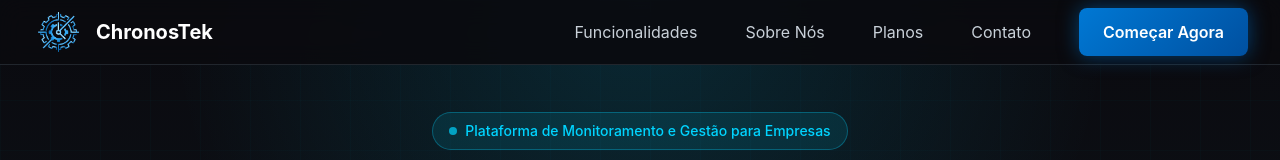
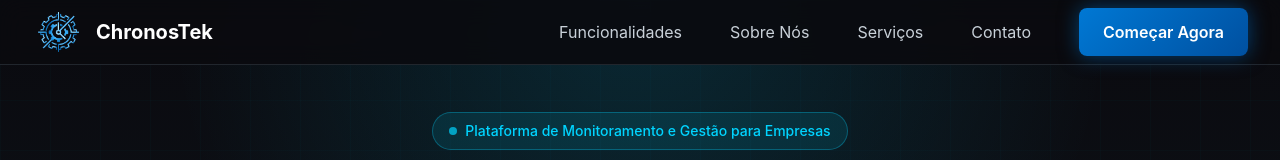
Before and after one commit to ArthurAdmin/Website-ChronosTek, a Next.js app: page / in a window 1280 px wide. Shown: the top 160 px of the page. Built offline with nearby package versions, Linux system fonts and the light colour scheme.

Commit message:
Logo inserida na barra da guia

```diff
--- a/src/app/layout.tsx
+++ b/src/app/layout.tsx
@@ -13,6 +13,9 @@ export const metadata: Metadata = {
   description: 'Proteja sua empresa com soluções avançadas de cibersegurança. Monitoramento 24/7, proteção contra ameaças e compliance.',
   keywords: 'cibersegurança, segurança digital, proteção de dados, monitoramento, ChronosTech',
   authors: [{ name: 'ChronosTech' }],
+  icons: {
+    icon: '/ChronosTekLogo.png'
+  },
   openGraph: {
     title: 'ChronosTech - Soluções de Cibersegurança',
     description: 'Proteja sua empresa com soluções avançadas de cibersegurança.',
--- a/src/components/Header.tsx
+++ b/src/components/Header.tsx
@@ -31,7 +31,7 @@ export default function Header() {
               Sobre Nós
             </Link>
             <Link href="#pricing" className="text-cyber-text hover:text-cyber-blue transition-colors">
-              Planos
+              Serviços
             </Link>
             <Link href="#contact" className="text-cyber-text hover:text-cyber-blue transition-colors">
               Contato
```
